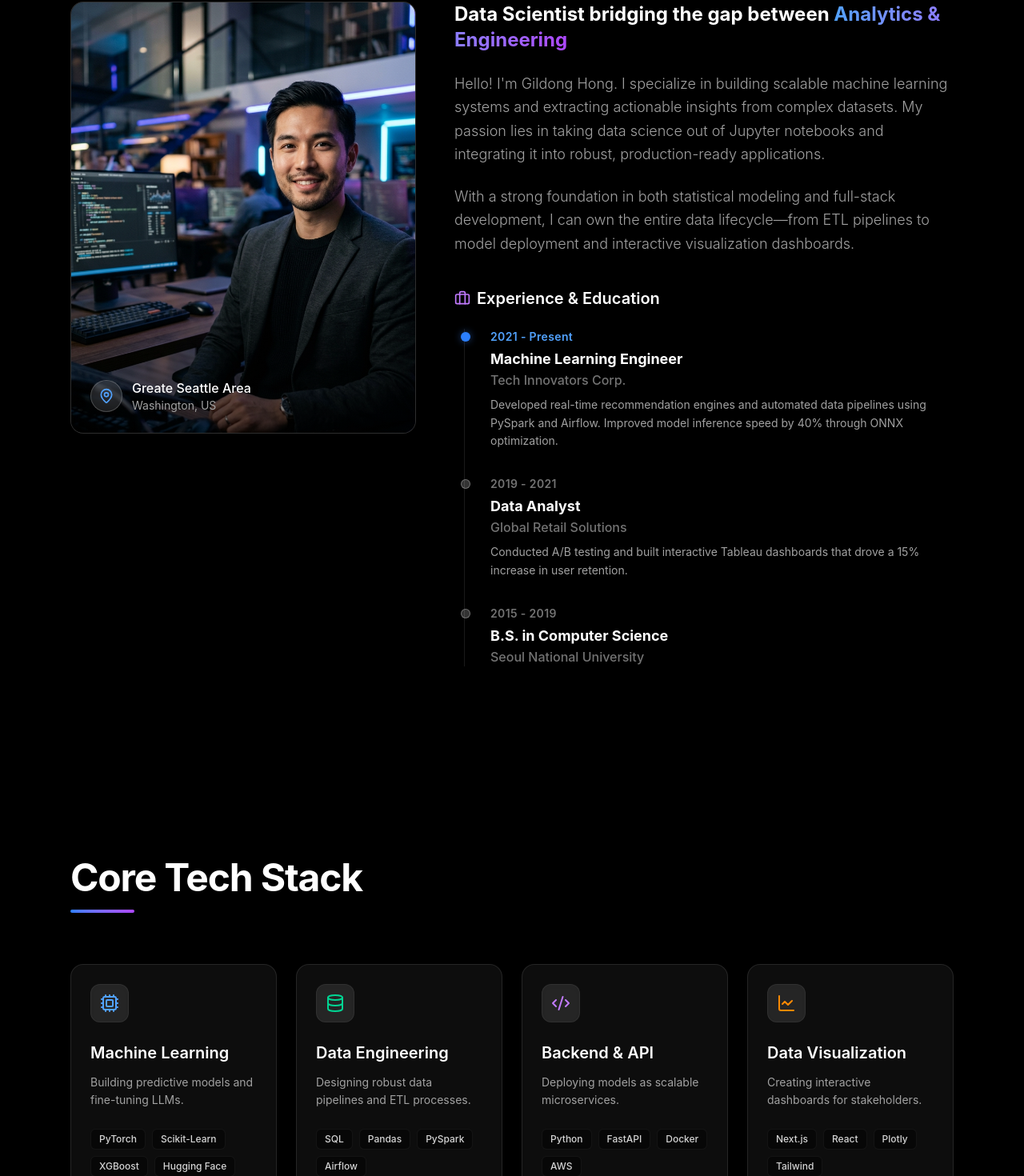
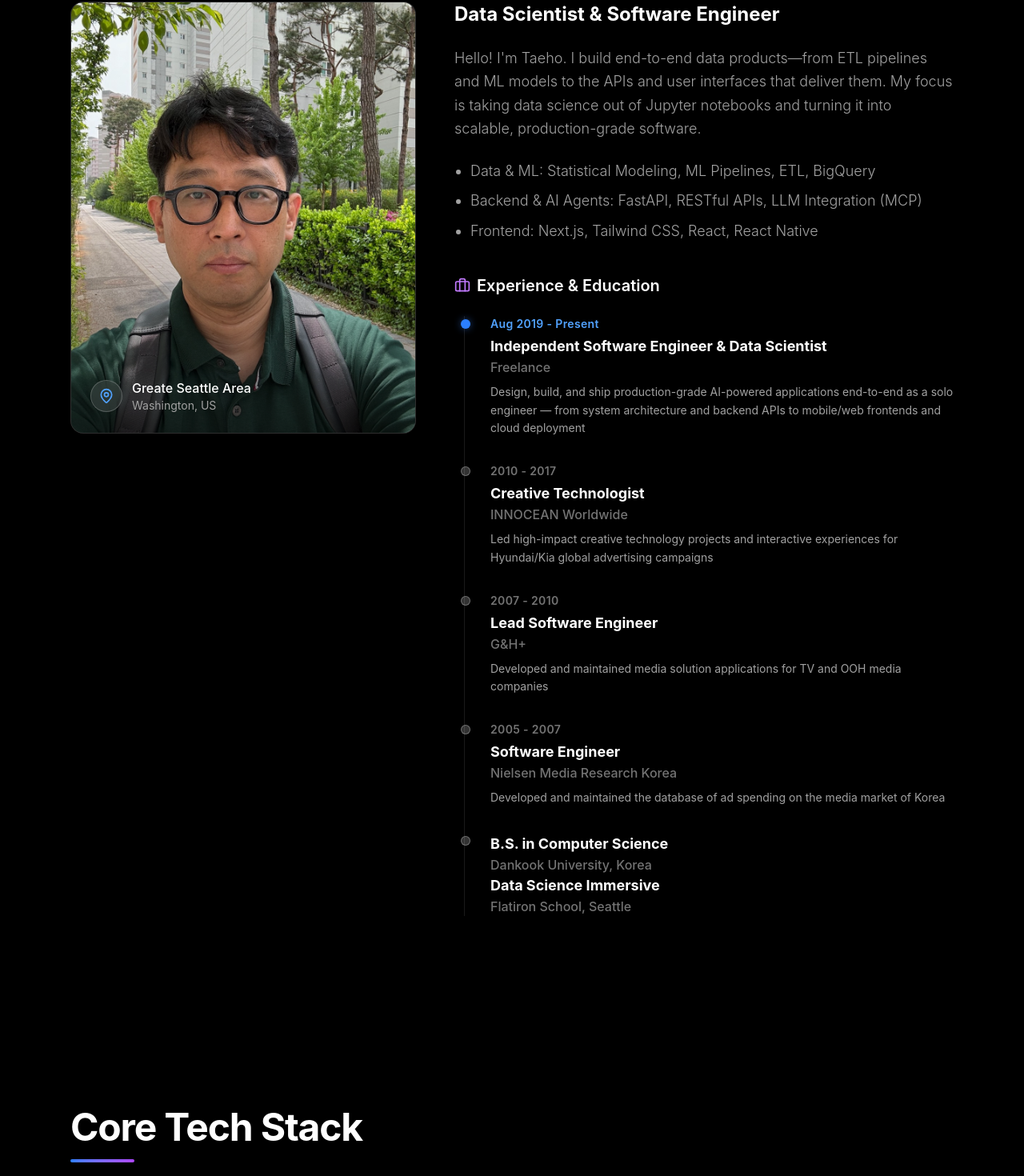
Before and after one commit to Teosoft7/my-portfolio, a Next.js app in the folder frontend/: page / in a window 1280 px wide. Shown: the part 994-2464 px from the top of the page at 80% size. Built offline with nearby package versions, Linux system fonts and the light colour scheme.

Commit message:
add new comment for stacks and more

```diff
--- a/frontend/src/components/About.tsx
+++ b/frontend/src/components/About.tsx
@@ -16,7 +16,8 @@ export default function About() {
           <div className="relative aspect-[4/5] overflow-hidden rounded-2xl border border-white/10 bg-neutral-900">
             <Image
               src="/images/profile.jpg"
-              alt="Gildong Hong"
+              alt="Taeho Jeon"
+              loading="eager"
               fill
               className="object-cover object-center group-hover:scale-105 transition-transform duration-700"
               sizes="(max-width: 768px) 100vw, 50vw"
@@ -41,14 +42,22 @@ export default function About() {
           {/* Bio Text */}
           <div className="space-y-6">
             <h3 className="text-2xl font-bold text-white">
-              Data Scientist bridging the gap between <span className="text-transparent bg-clip-text bg-gradient-to-r from-blue-400 to-purple-500">Analytics & Engineering</span>
+              Data Scientist & Software Engineer
             </h3>
             <p className="text-lg text-neutral-400 leading-relaxed font-light">
-              Hello! I'm Gildong Hong. I specialize in building scalable machine learning systems and extracting actionable insights from complex datasets. My passion lies in taking data science out of Jupyter notebooks and integrating it into robust, production-ready applications.
+              Hello! I'm Taeho. I build end-to-end data products—from ETL pipelines and ML models to the APIs and user interfaces that deliver them. My focus is taking data science out of Jupyter notebooks and turning it into scalable, production-grade software.
             </p>
-            <p className="text-lg text-neutral-400 leading-relaxed font-light">
-              With a strong foundation in both statistical modeling and full-stack development, I can own the entire data lifecycle—from ETL pipelines to model deployment and interactive visualization dashboards.
-            </p>
+            <ul className="list-disc pl-5 space-y-2">
+              <li className="text-lg text-neutral-400 leading-relaxed font-light">
+                Data & ML: Statistical Modeling, ML Pipelines, ETL, BigQuery
+              </li>
+              <li className="text-lg text-neutral-400 leading-relaxed font-light">
+                Backend & AI Agents: FastAPI, RESTful APIs, LLM Integration (MCP)
+              </li>
+              <li className="text-lg text-neutral-400 leading-relaxed font-light">
+                Frontend: Next.js, Tailwind CSS, React, React Native
+              </li>
+            </ul>
           </div>
 
           {/* Quick Timeline/Resume */}
@@ -62,37 +71,64 @@ export default function About() {
               {/* Timeline Item 1 */}
               <div className="relative">
                 <div className="absolute -left-[37px] top-1 w-3 h-3 rounded-full bg-blue-500 shadow-[0_0_10px_rgba(59,130,246,0.5)]"></div>
-                <div className="text-sm text-blue-400 font-semibold tracking-wide mb-1">2021 - Present</div>
-                <h5 className="text-lg font-bold text-white">Machine Learning Engineer</h5>
-                <p className="text-neutral-500 font-medium mb-2">Tech Innovators Corp.</p>
+                <div className="text-sm text-blue-400 font-semibold tracking-wide mb-1">Aug 2019 - Present</div>
+                <h5 className="text-lg font-bold text-white">Independent Software Engineer & Data Scientist</h5>
+                <p className="text-neutral-500 font-medium mb-2">Freelance</p>
                 <p className="text-sm text-neutral-400 leading-relaxed">
-                  Developed real-time recommendation engines and automated data pipelines using PySpark and Airflow. Improved model inference speed by 40% through ONNX optimization.
+                  Design, build, and ship production-grade AI-powered applications end-to-end as a solo engineer — from system architecture and
+                  backend APIs to mobile/web frontends and cloud deployment
                 </p>
               </div>
 
               {/* Timeline Item 2 */}
               <div className="relative">
                 <div className="absolute -left-[37px] top-1 w-3 h-3 rounded-full bg-white/20 border border-white/30"></div>
-                <div className="text-sm text-neutral-500 font-semibold tracking-wide mb-1">2019 - 2021</div>
-                <h5 className="text-lg font-bold text-white">Data Analyst</h5>
-                <p className="text-neutral-500 font-medium mb-2">Global Retail Solutions</p>
+                <div className="text-sm text-neutral-500 font-semibold tracking-wide mb-1">2010 - 2017</div>
+                <h5 className="text-lg font-bold text-white">Creative Technologist</h5>
+                <p className="text-neutral-500 font-medium mb-2">INNOCEAN Worldwide</p>
                 <p className="text-sm text-neutral-400 leading-relaxed">
-                  Conducted A/B testing and built interactive Tableau dashboards that drove a 15% increase in user retention.
+                  Led high-impact creative technology projects and interactive experiences for Hyundai/Kia global advertising campaigns
                 </p>
               </div>
 
-              {/* Timeline Item 3 (Education) */}
+              {/* Timeline Item 3 */}
+              <div className="relative">
+                <div className="absolute -left-[37px] top-1 w-3 h-3 rounded-full bg-white/20 border border-white/30"></div>
+                <div className="text-sm text-neutral-500 font-semibold tracking-wide mb-1">2007 - 2010</div>
+                <h5 className="text-lg font-bold text-white">Lead Software Engineer</h5>
+                <p className="text-neutral-500 font-medium mb-2">G&H+</p>
+                <p className="text-sm text-neutral-400 leading-relaxed">
+                  Developed and maintained media solution applications for TV and OOH media companies
+                </p>
+              </div>
+
+              {/* Timeline Item 4 */}
+              <div className="relative">
+                <div className="absolute -left-[37px] top-1 w-3 h-3 rounded-full bg-white/20 border border-white/30"></div>
+                <div className="text-sm text-neutral-500 font-semibold tracking-wide mb-1">2005 - 2007</div>
+                <h5 className="text-lg font-bold text-white">Software Engineer</h5>
+                <p className="text-neutral-500 font-medium mb-2">Nielsen Media Research Korea</p>
+                <p className="text-sm text-neutral-400 leading-relaxed">
+                  Developed and maintained the database of ad spending on the media market of Korea
+                </p>
+              </div>
+
+              {/* Timeline Item 5 (Education) */}
               <div className="relative">
                 <div className="absolute -left-[37.5px] top-1 w-3 h-3 rounded-full bg-white/20 border border-white/30 flex items-center justify-center">
                   {/* Small icon overlay for education could go here, but a dot is cleaner */}
                 </div>
-                <div className="text-sm text-neutral-500 font-semibold tracking-wide mb-1 flex items-center gap-2">
-                  2015 - 2019
-                </div>
+
                 <h5 className="text-lg font-bold text-white flex items-center gap-2">
                   B.S. in Computer Science
                 </h5>
-                <p className="text-neutral-500 font-medium">Seoul National University</p>
+                <p className="text-neutral-500 font-medium">Dankook University, Korea</p>
+
+                <h5 className="text-lg font-bold text-white flex items-center gap-2">
+                  Data Science Immersive
+                </h5>
+                <p className="text-neutral-500 font-medium">Flatiron School, Seattle</p>
+
               </div>
             </div>
           </div>
--- a/frontend/src/components/Hero.tsx
+++ b/frontend/src/components/Hero.tsx
@@ -17,13 +17,13 @@ export default function Hero() {
 
         {/* Headline */}
         <h1 className="text-5xl md:text-7xl font-extrabold tracking-tight mb-6 text-transparent bg-clip-text bg-gradient-to-r from-neutral-100 via-neutral-400 to-neutral-600 drop-shadow-sm">
-          Bridging the gap between <br className="hidden md:block" />
-          <span className="text-transparent bg-clip-text bg-gradient-to-r from-blue-400 to-purple-500">Data Science</span> & Engineering
+          From raw Data  <br className="hidden md:block" />
+          To <span className="text-transparent bg-clip-text bg-gradient-to-r from-blue-400 to-purple-500">Production</span> software
         </h1>
 
         {/* Sub-headline */}
         <p className="text-lg md:text-xl text-neutral-400 max-w-2xl mx-auto mb-10 font-light leading-relaxed">
-          I build scalable machine learning pipelines, full-stack data applications, and extract actionable insights to drive business value.
+          Data scientist and engineer building ML pipelines, APIs, and the products on top of them.
         </p>
 
         {/* CTA Buttons */}
--- a/frontend/src/components/TechStack.tsx
+++ b/frontend/src/components/TechStack.tsx
@@ -4,26 +4,26 @@ const stacks = [
   {
     category: "Machine Learning",
     icon: <Cpu className="w-6 h-6 text-blue-400" />,
-    items: ["PyTorch", "Scikit-Learn", "XGBoost", "Hugging Face"],
-    description: "Building predictive models and fine-tuning LLMs."
+    items: ["PyTorch", "Scikit-Learn", "TensorFlow"],
+    description: "Developing production-ready ML models and fine-tuning LLMs for real-world AI applications."
   },
   {
     category: "Data Engineering",
     icon: <Database className="w-6 h-6 text-emerald-400" />,
-    items: ["SQL", "Pandas", "PySpark", "Airflow"],
-    description: "Designing robust data pipelines and ETL processes."
+    items: ["SQL", "MongoDB", "Pandas", "PySpark"],
+    description: "Designing large-scale ETL pipelines and robust databases for media spending and behavioral analytics."
   },
   {
     category: "Backend & API",
     icon: <Code2 className="w-6 h-6 text-purple-400" />,
     items: ["Python", "FastAPI", "Docker", "AWS"],
-    description: "Deploying models as scalable microservices."
+    description: "Architecting scalable FastAPI backends to transform ML/AI models into reliable production services."
   },
   {
-    category: "Data Visualization",
-    icon: <LineChart className="w-6 h-6 text-orange-400" />,
-    items: ["Next.js", "React", "Plotly", "Tailwind"],
-    description: "Creating interactive dashboards for stakeholders."
+    category: "Frontend & Visualization",
+    icon: <Code2 className="w-6 h-6 text-orange-400" />,
+    items: ["Next.js", "React", "TypeScript", "Tailwind", "Plotly"],
+    description: "Building interactive web/mobile interfaces and analytical dashboards that bring data insights to life."
   }
 ];
 
--- a/frontend/src/content/projects/churn-prediction.mdx
+++ /dev/null
@@ -1,15 +0,0 @@
----
-title: "Customer Churn Prediction"
-desc: "End-to-end ML pipeline predicting customer churn using XGBoost, deployed on AWS with Airflow scheduling."
-type: "Project"
----
-
-# Customer Churn Prediction
-
-Predicting customer churn before it happens is critical for retention strategies.
-
-## Approach
-Built an end-to-end ML pipeline using **XGBoost**.
-
-## Impact
-Reduced customer churn by 12% over two quarters by enabling proactive interventions.
```
Also changed, not shown: frontend/public/images/profile.jpg.
